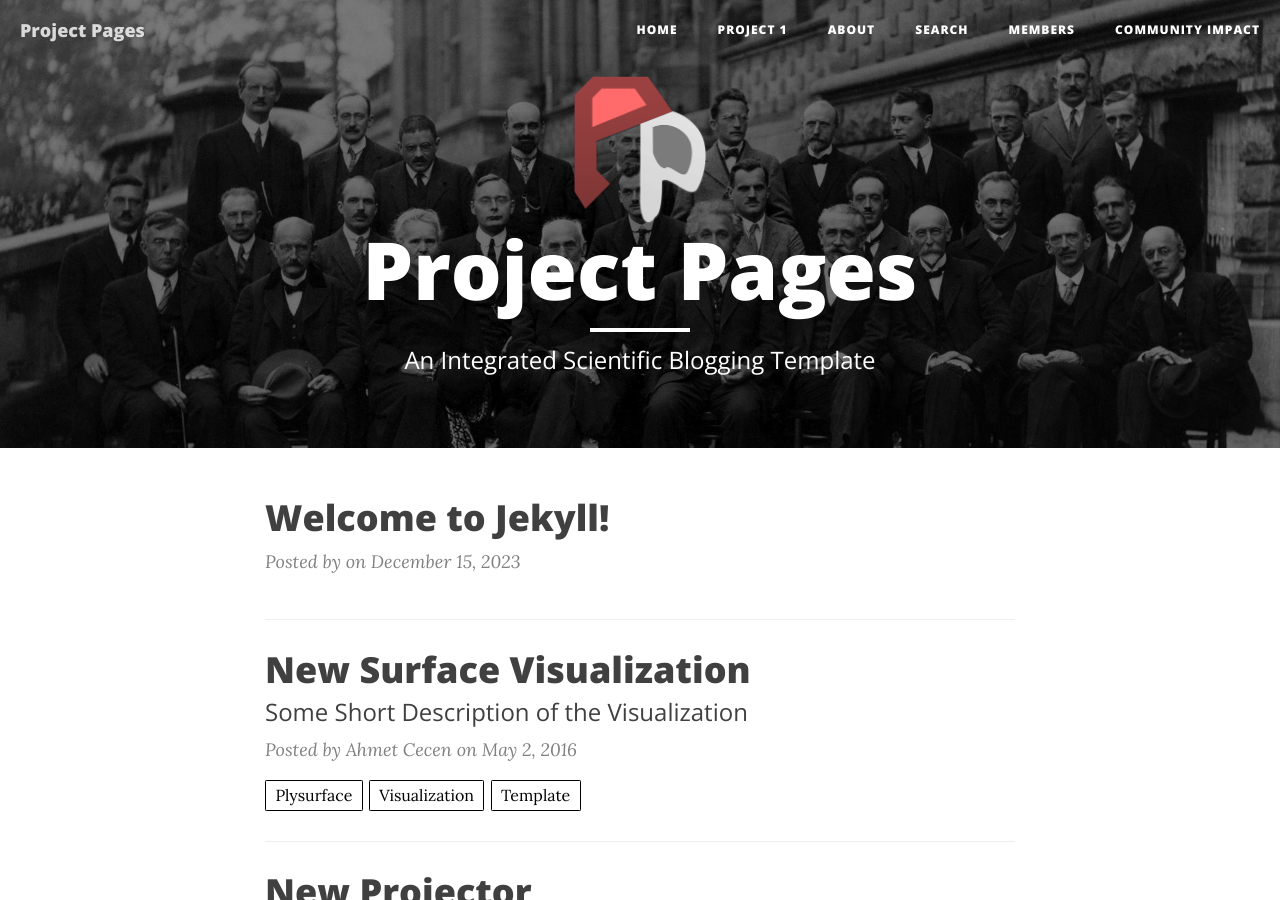
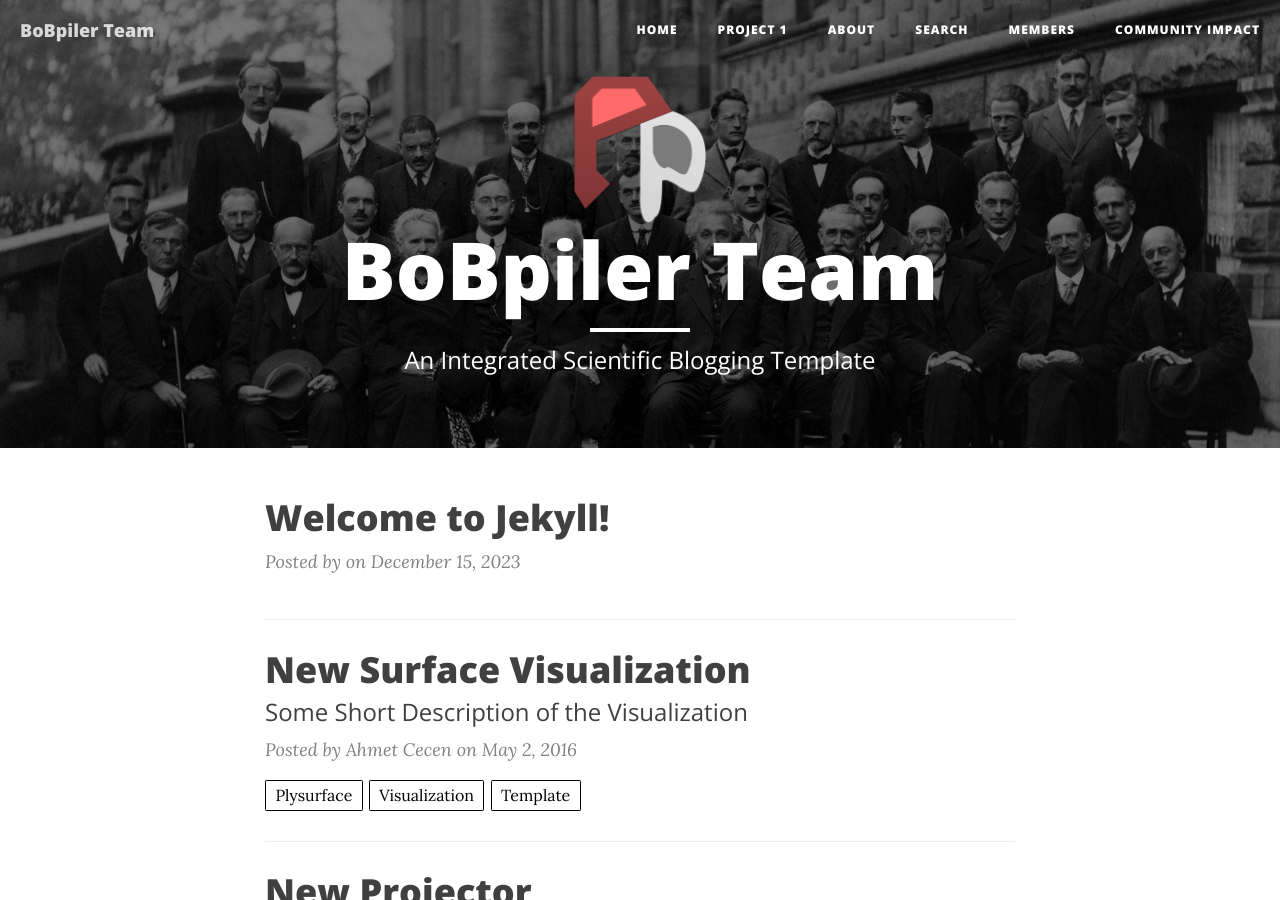
Before and after one commit to gyuminb/gyuminb.github.io, a Jekyll site: the page built from index.html, in a window 1280 px wide and 900 px high. Built offline with Jekyll 4.4.1, drawn with Linux system fonts in a browser that asks for light colours; nearby versions of some CDN libraries; the list of posts is cut into pages by our own code.

Commit message:
jekll project-pages theme added

```diff
--- a/_config.yml
+++ b/_config.yml
@@ -1,22 +1,30 @@
 # Site settings
-title: Project Pages
+#title: Project Pages
+title: BoBpiler Team
 description: "An Integrated Scientific Blogging Template"
-url: "https://projectpages.github.io"
+#url: "https://projectpages.github.io"
+url: "https://gyuminb.github.io"
 
 
 
 
 # Secondary Parameters
-baseurl: "/project-pages"
+#baseurl: "/project-pages"
+baseurl: ""
 header-img: img/home-bg.jpg
 headercolor: "#FFFFFF"
-logo: /project-pages/img/logos/Project-Pages-New-Logo-Inverted.png
+#logo: /project-pages/img/logos/Project-Pages-New-Logo-Inverted.png
+logo: img/logos/Project-Pages-New-Logo-Inverted.png
 
 # Tertiary Parameters
-github_username:  projectpages
-project_repository: project-pages
-disqus_shortname: project-pages
-g-analytics: UA-75881392-1
+#github_username:  projectpages
+github_username:  gyuminb
+#project_repository: project-pages
+project_repository: gyuminb.github.com
+#disqus_shortname: project-pages
+disqus_shortname: BoBpiler
+#g-analytics: "UA-75881392-1"
+g-analytics: ""
 altmetric: true
 
 # Build settings
@@ -42,7 +50,8 @@ defaults:
 # Prose Settings
 prose:
   ignore: ['feed.xml', '/stl', '/ply', '/js', '/plugin', '/lib', '/projectors', '_layouts', '/_includes', 'Gruntfile.js', 'package.json', 'proselinks.jsonp', 'ppanchor.matin', '.gitignore', '/search', '/css', '/img', 'favicon.png','_data/*.json','LICENSES.md','README.md','colorscheme.scss','members.html','mentions.html','index.html']
-  siteurl: 'http://projectpages.github.io/project-pages/'
+  # siteurl: 'http://projectpages.github.io/project-pages/'
+  siteurl: 'https://gyuminb.github.io'
   ispp: true
   media: 'img'
   metadata:
@@ -107,7 +116,8 @@ prose:
       - name: "horizontal"
         field:
           element: "hidden"
-          value: </section></section><section markdown="1" data-background="http://projectpages.github.io/project-pages/img/slidebackground.png"><section markdown="1">
+          # value: </section></section><section markdown="1" data-background="http://projectpages.github.io/project-pages/img/slidebackground.png"><section markdown="1">
+          value: </section></section><section markdown="1" data-background="https://gyuminb.github.io/img/slidebackground.png"><section markdown="1">
       - name: "vertical"
         field:
           element: "hidden"
@@ -115,7 +125,8 @@ prose:
       - name: "slideinit"
         field:
           element: "hidden"
-          value: <section markdown="1" data-background="http://projectpages.github.io/project-pages/img/slidebackground.png"><section markdown="1">
+          # value: <section markdown="1" data-background="http://projectpages.github.io/project-pages/img/slidebackground.png"><section markdown="1">
+          value: <section markdown="1" data-background="https://gyuminb.github.io/img/slidebackground.png"><section markdown="1">
       - name: "theme"
         field:
           element: "select"
```
